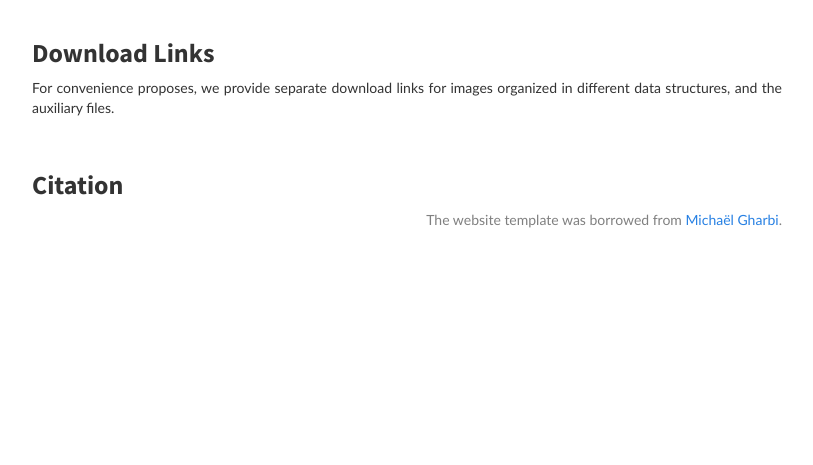
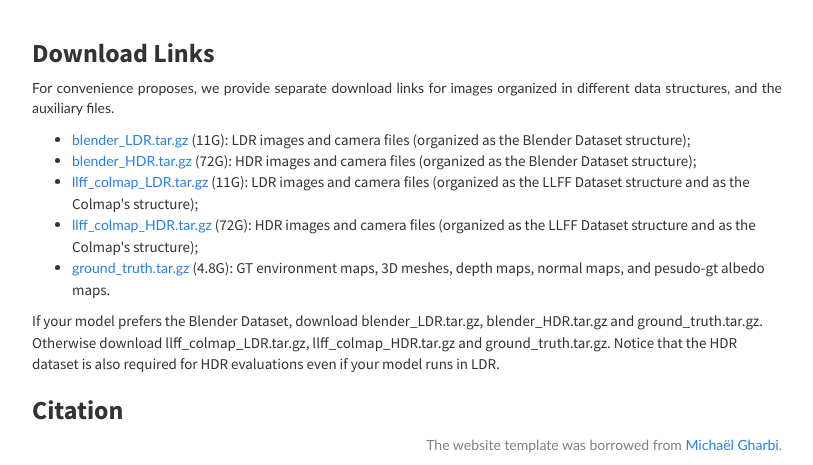
Before and after one commit to StanfordORB/StanfordORB.github.io, a plain HTML site: page index.html in a window 1280 px wide. Shown: the part 2441-2906 px from the top of the page, without its empty margins (233-1046 px from the left). Before the commit the page ends 2682 px from the top, so only its background shows below. Drawn offline with nearby package versions, Linux system fonts and the light colour scheme; some packages are replaced by stand-ins of ours; a script that the page names is missing.

Commit message:
added download links

```diff
--- a/index.html
+++ b/index.html
@@ -303,8 +303,32 @@
             <p class="text-justify">
                 For convenience proposes, we provide separate download links for images organized in different data structures, and the auxiliary files.
             </p>
+            <ul>
+                <li>
+                    <a href="https://downloads.cs.stanford.edu/viscam/StanfordORB/blender_LDR.tar.gz">blender_LDR.tar.gz</a> (11G):
+                    LDR images and camera files (organized as the Blender Dataset structure);
+                </li>
+                <li>
+                    <a href="https://downloads.cs.stanford.edu/viscam/StanfordORB/blender_HDR.tar.gz">blender_HDR.tar.gz</a> (72G):
+                    HDR images and camera files (organized as the Blender Dataset structure);
 
-            <br>
+                </li>
+                <li>
+                    <a href="https://downloads.cs.stanford.edu/viscam/StanfordORB/llff_colmap_LDR.tar.gz">llff_colmap_LDR.tar.gz</a> (11G):
+                    LDR images and camera files (organized as the LLFF Dataset structure and as the Colmap's structure);
+                </li>
+                <li>
+                    <a href="https://downloads.cs.stanford.edu/viscam/StanfordORB/llff_colmap_HDR.tar.gz">llff_colmap_HDR.tar.gz</a> (72G):
+                    HDR images and camera files (organized as the LLFF Dataset structure and as the Colmap's structure);
+                </li>
+                <li>
+                    <a href="https://downloads.cs.stanford.edu/viscam/StanfordORB/ground_truth.tar.gz">ground_truth.tar.gz</a> (4.8G):
+                    GT environment maps, 3D meshes, depth maps, normal maps, and pesudo-gt albedo maps.
+                </li>
+            </ul>
+            If your model prefers the Blender Dataset, download blender_LDR.tar.gz, blender_HDR.tar.gz and ground_truth.tar.gz.
+            Otherwise download llff_colmap_LDR.tar.gz, llff_colmap_HDR.tar.gz and ground_truth.tar.gz. Notice that the HDR dataset is also required
+            for HDR evaluations even if your model runs in LDR.
         </div>
 
     </div>
```
Also changed, not shown: 1 other file.
